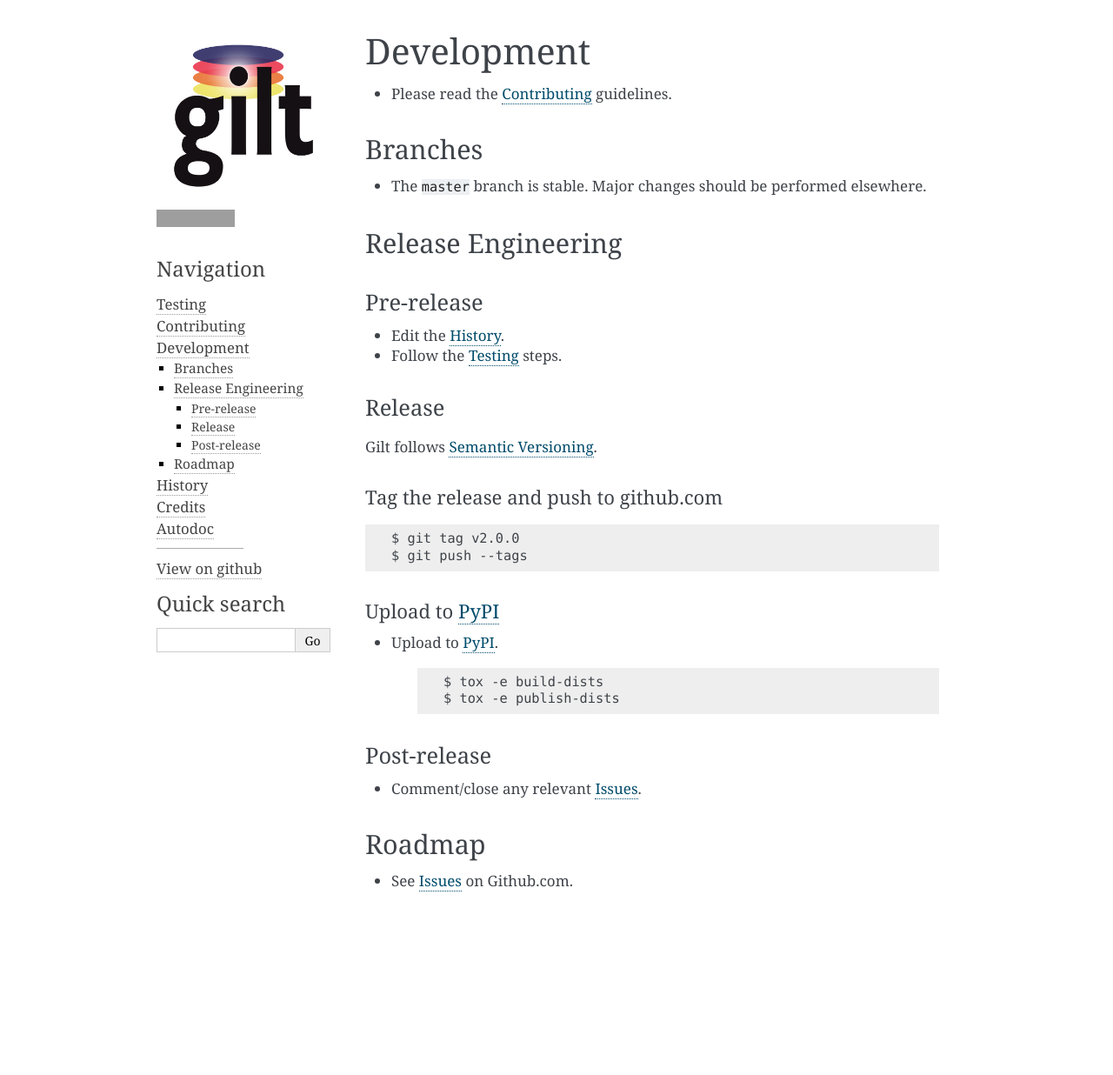
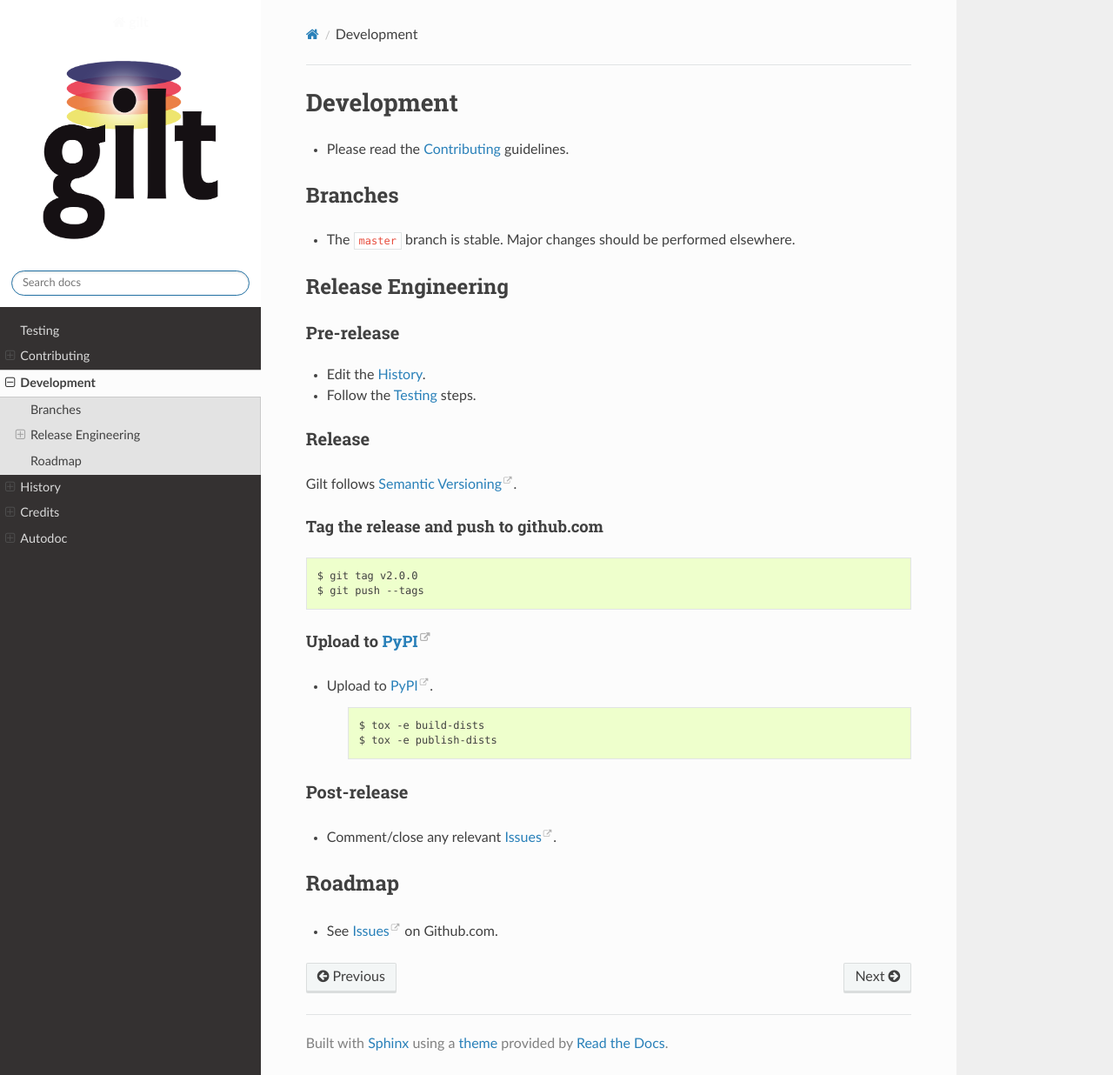
Before and after one commit to retr0h/py-gilt, a Sphinx documentation site: the page built from doc/source/development.rst, in a window 1280 px wide and 1236 px high. Shown: the whole window at 87% size. Built offline with Sphinx 7.4.7 and the Read the Docs theme 2.0.0, drawn with Linux system fonts in a browser that asks for light colours; grey boxes are pictures that could not be loaded.

Commit message:
Switched to sphinx_rtd_theme

```diff
--- a/doc-requirements.txt
+++ b/doc-requirements.txt
@@ -1,3 +1,3 @@
 -e .
-alabaster
+sphinx_rtd_theme
 Sphinx
--- a/doc/source/conf.py
+++ b/doc/source/conf.py
@@ -19,7 +19,7 @@ import sys
 
 import gilt
 
-import alabaster
+import sphinx_rtd_theme
 
 # If extensions (or modules to document with autodoc) are in another directory,
 # add these directories to sys.path here. If the directory is relative to the
@@ -39,7 +39,7 @@ extensions = [
     "sphinx.ext.coverage",
     "sphinx.ext.doctest",
     "sphinx.ext.todo",
-    "alabaster",
+    "sphinx_rtd_theme",
 ]
 
 # Add any paths that contain templates here, relative to this directory.
@@ -121,27 +121,21 @@ suppress_warnings = ["image.nonlocal_uri"]
 
 # The theme to use for HTML and HTML Help pages.  See the documentation for
 # a list of builtin themes.
-html_theme = "alabaster"
+html_theme = "sphinx_rtd_theme"
 
 # Theme options are theme-specific and customize the look and feel of a theme
 # further.  For a list of options available for each theme, see the
 # documentation.
 # html_theme_options = {}
 html_theme_options = {
-    "logo": "logo.png",
-    "github_user": "metacloud",
-    "github_repo": "gilt",
-    "github_button": True,
-    "travis_button": False,
-    "show_powered_by": False,
-    "extra_nav_links": {
-        "View on github": "https://github.com/metacloud/gilt",
-    },
+    "collapse_navigation": False,
+    "style_nav_header_background": "white",
+    "style_external_links": True,
 }
 
 # Add any paths that contain custom themes here, relative to this directory.
 # html_theme_path = []
-html_theme_path = [alabaster.get_path()]
+html_theme_path = [sphinx_rtd_theme.get_html_theme_path()]
 
 # The name for this set of Sphinx documents.  If None, it defaults to
 # "<project> v<release> documentation".
@@ -153,6 +147,7 @@ html_theme_path = [alabaster.get_path()]
 # The name of an image file (relative to this directory) to place at the top
 # of the sidebar.
 # html_logo = None
+html_logo = "_static/logo.png"
 
 # The name of an image file (within the static path) to use as favicon of the
 # docs.  This file should be a Windows icon file (.ico) being 16x16 or 32x32
```
